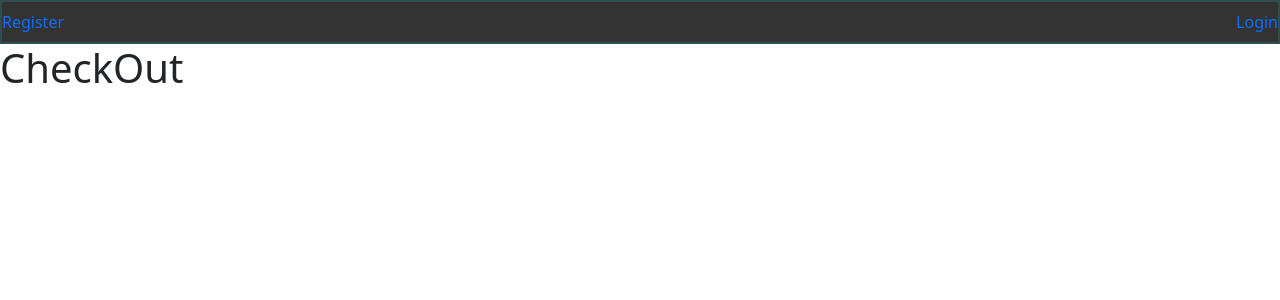
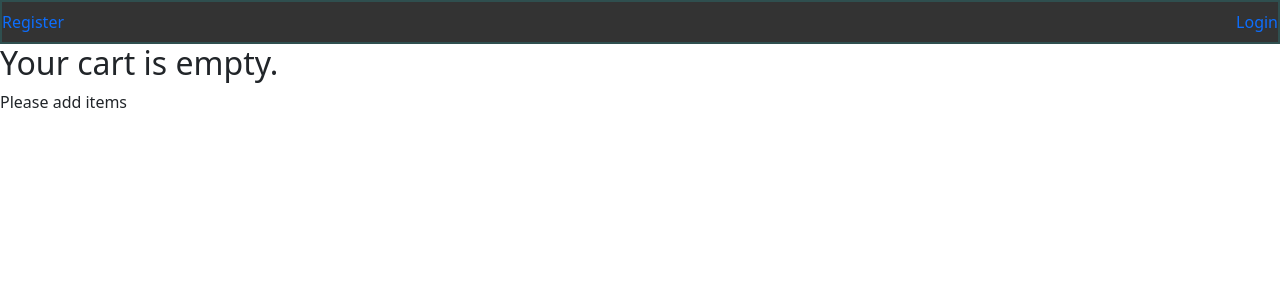
Before and after one commit to dtulpa16/Movie_eCommerce_App, a React (Create React App) app: page /checkout in a window 1280 px wide. Shown: the top 300 px of the page. Built offline with nearby package versions, Linux system fonts and the light colour scheme; the HTML template or start-up script is replaced by a standard one.

Commit message:
Added checkout page

```diff
--- a/src/Components/CheckOut.jsx
+++ b/src/Components/CheckOut.jsx
@@ -1,10 +1,20 @@
 import React from 'react';
 
-function CheckOut() {
+
+function Checkout() {
   return (
-  <div>
-    <h1> CheckOut</h1>
-  </div>  );
+      <div className="checkout">
+        <div className="checkout_left">
+          <div>
+          <h2 className="checkout_title">Your cart is empty.</h2>
+          <p>Please add items</p>
+        </div>
+      </div>
+      <div className="checkout__right">
+  </div>
+  </div>
+  )
 }
 
-export default CheckOut;
+
+export default Checkout;
```
